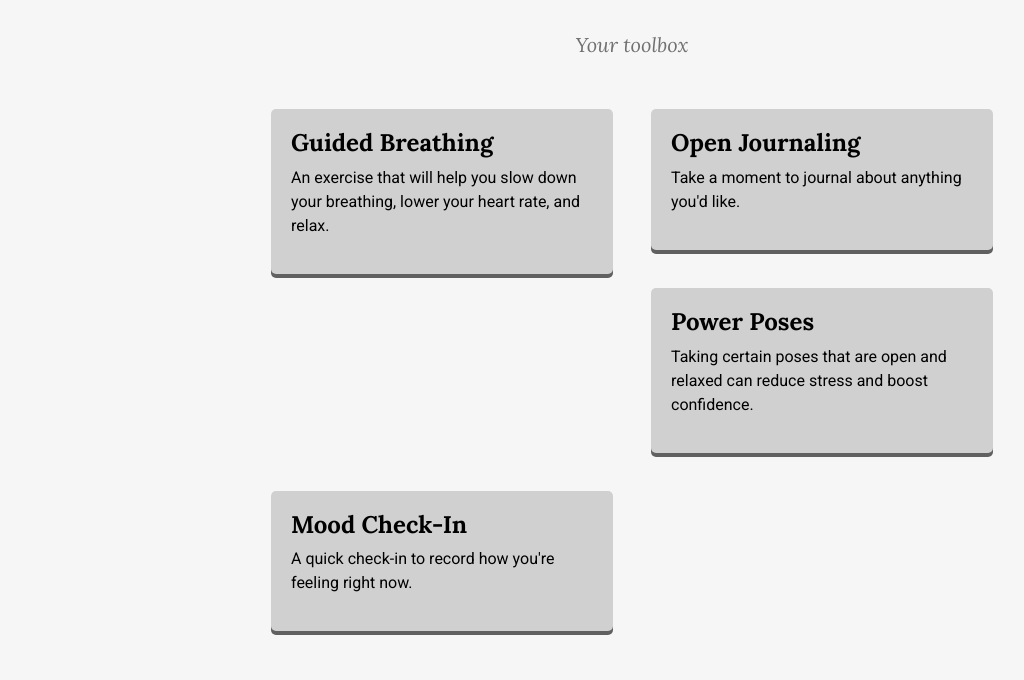
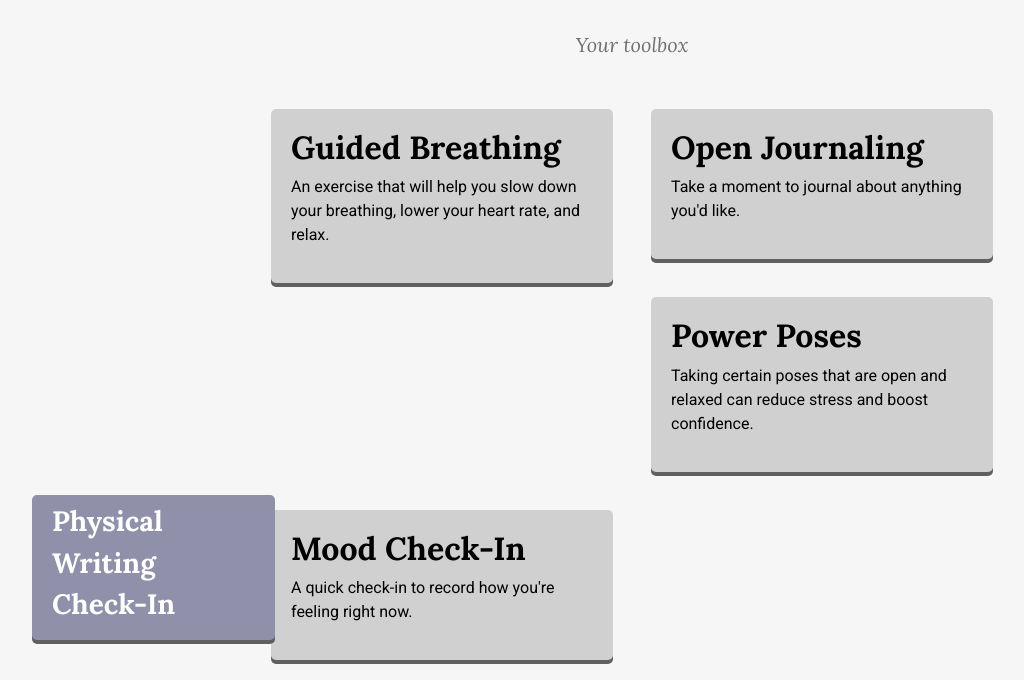
Before and after one commit to wlifferth/toolbox, a Django app: page /tools/ in a window 1280 px wide. Shown: the part 120-800 px from the top of the page, without its empty margins (8-1032 px from the left). Run offline with Django 3.2, Linux system fonts and the light colour scheme; data comes from the database, SQL or seed files in the repository; some libraries are stand-ins or nearby versions.

Commit message:
Added legend to toolbox page

```diff
--- a/main/static/global/styles.css
+++ b/main/static/global/styles.css
@@ -11,6 +11,13 @@ GLOBAL
 h1, h2, h3, h4, h5 {
   font-family: "Lora";
   font-weight: bold;
+}
+
+.material {
+  -webkit-border-radius: 5px;
+  border-radius: 5px;
+  box-shadow: 0px 4px 0px #606060;
+  transition: all ease 0.1s;
 }
 
 
--- a/tools/static/tools/tools.css
+++ b/tools/static/tools/tools.css
@@ -34,3 +34,20 @@
 .glyphicons {
   vertical-align: middle;
 }
+
+#legend {
+  color: white;
+  background-color: var(--carribean);
+  padding: 10px;
+  padding-right: 100px;
+  margin: 20px;
+  position: absolute;
+  bottom: 20px;
+  left: 20px;
+}
+
+#legend div h3 {
+  display: inline-block;
+  padding-left: 10px;
+  max-width: 200px;
+}
--- /dev/null
+++ b/tools/templates/tools/legend.html
@@ -0,0 +1,14 @@
+<div id="legend" class="material">
+  <div class="legend-item">
+    <span class="glyphicon glyphicon-flash" aria-hidden="true"></span>
+    <h3>Physical</h3>
+  </div>
+  <div class="legend-item">
+    <span class="glyphicon glyphicon-pencil" aria-hidden="true"></span>
+    <h3>Writing</h3>
+  </div>
+  <div class="legend-item">
+    <span class="glyphicon glyphicon-check" aria-hidden="true"></span>
+    <h3>Check-In</h3>
+  </div>
+</div>
--- a/tools/templates/tools/tool-item.html
+++ b/tools/templates/tools/tool-item.html
@@ -1,9 +1,9 @@
 <a href="{% url tool.link %}">
   <div class="tool-item">
-    <h4>
+    <h2>
       <span class="{{ tool.icon }}" aria-hidden="true"></span>
       {{ tool.name }}
-    </h4>
+    </h2>
     <p>
       {{ tool.description }}
     </p>
--- a/tools/templates/tools/tools.html
+++ b/tools/templates/tools/tools.html
@@ -12,4 +12,5 @@
     {% include "tools/tool-item.html" %}
   {% endfor %}
 </div>
+{% include "tools/legend.html" %}
 {% endblock %}
```
